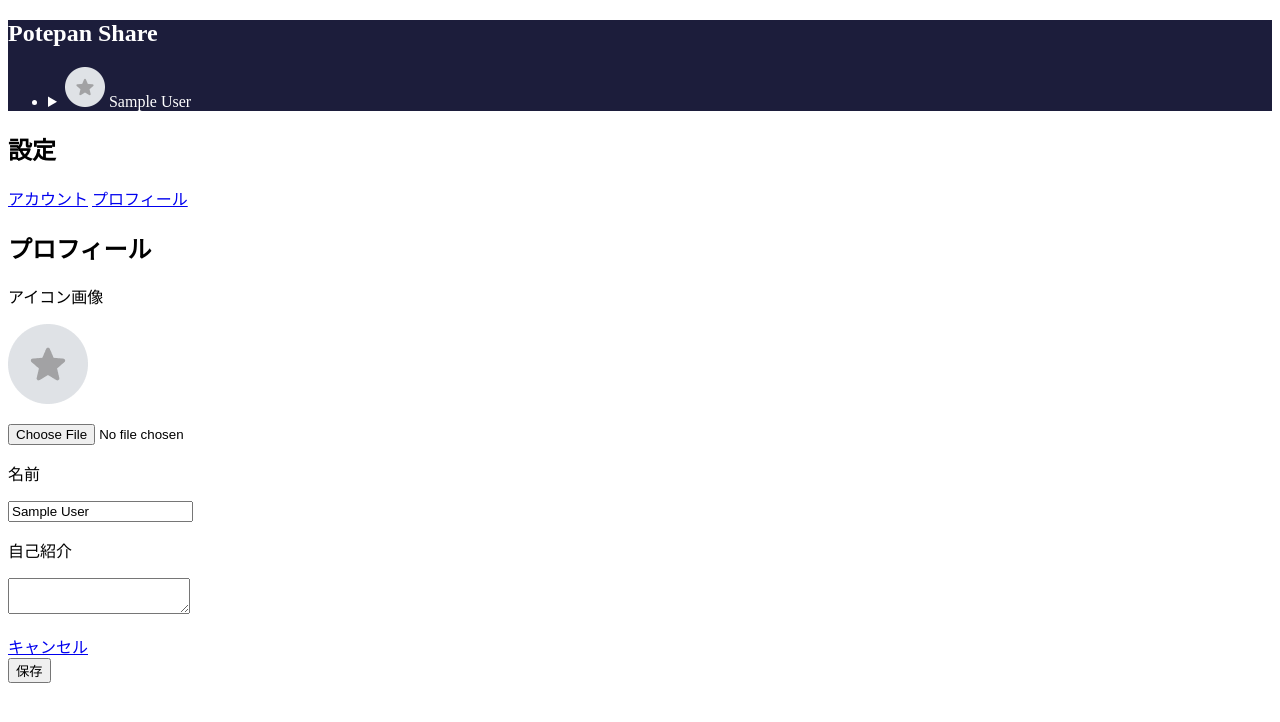
After one commit to hika00/reservation_app, a Rails app: page /users/profile/edit in a window 1280 px wide. The commit adds this page. Shown: the top 722 px of the page. Run offline with Rails 7, Linux system fonts and the light colour scheme; the visitor is signed in with stand-in values (Sample User, id 1); parts of the project's set-up code (start-up, migrations or seed data) failed here and were passed over; some libraries are stand-ins or nearby versions.

Commit message:
プロフィール編集とアカウント編集機能の修正

```diff
--- /dev/null
+++ b/app/controllers/users_controller.rb
@@ -0,0 +1,35 @@
+class UsersController < ApplicationController
+  before_action :authenticate_user!
+
+  def account
+    @user = current_user
+  end
+
+  def profile
+    @user = current_user
+  end
+
+  def edit_profile
+    @user = current_user
+  end
+
+  def update_profile
+    @user = current_user
+    if @user.update(user_params)
+      redirect_to root_path, notice: "プロフィールを更新しました。"
+    else
+      render :edit_profile, status: :unprocessable_entity
+    end
+  end
+
+  def description
+    @user = current_user
+  end
+
+
+  private
+
+  def user_params
+    params.require(:user).permit(:name, :description, :avatar)
+  end
+end
--- /dev/null
+++ b/app/helpers/users_helper.rb
@@ -0,0 +1,2 @@
+module UsersHelper
+end
--- a/app/views/devise/registrations/edit.html.erb
+++ b/app/views/devise/registrations/edit.html.erb
@@ -23,7 +23,7 @@
     <p><%= f.password_field :current_password, autocomplete: "current-password" %></p>
   </div>
 
-  <%= link_to "キャンセル", users_account_path %>
+  <%= link_to "キャンセル", account_users_path %>
 
   <div class="actions">
     <%= f.submit "保存" %>
--- a/app/views/layouts/_header.html.erb
+++ b/app/views/layouts/_header.html.erb
@@ -2,28 +2,31 @@
   <nav>
     <h1>Potepan Share</h1>
 
+    <ul>
       <% if user_signed_in? %>
+        <li>
           <details>
             <summary>
-            <%= current_user.avatar %>
+              <% if current_user.avatar.attached? %>
+                <%= image_tag current_user.avatar, size: "40x40" %>
+              <% else %>
+                <%= image_tag "avatar-default.png", size: "40x40" %>
+              <% end %>
               <%= current_user.name %>
             </summary>
             <ul>
-            <li><link_to "施設の新規登録", new_room_path %></li>
-            <li><link_to "予約済み一覧", reservations_path %></li>
-            <li><link_to "登録済み一覧", rooms_path %></li>
-            <li><link_to "アカウント設定",
-            <li><link_to "ログアウト",
+              <li><%= link_to "施設の新規登録", new_room_path %></li>
+              <li><%= link_to "予約済み一覧", reservations_path %></li>
+              <li><%= link_to "登録済み一覧", rooms_path %></li>
+              <li><%= link_to "アカウント設定", account_users_path %></li>
+              <li><%= link_to "ログアウト", destroy_user_session_path, data: { turbo_method: :delete } %></li>
             </ul>
-
-
           </details>
+        </li>
       <% else %>
         <li><%= link_to "ログイン", new_user_session_path %></li>
         <li><%= link_to "新規登録", new_user_registration_path %></li>
       <% end %>
-
-
+    </ul>
   </nav>
-
 </header>
--- /dev/null
+++ b/app/views/users/edit_profile.html.erb
@@ -0,0 +1,36 @@
+<h2>設定</h2>
+
+<a href="/users/account">アカウント</a>
+<a href="/users/profile">プロフィール</a>
+
+<h2>プロフィール</h2>
+
+<%= form_with(model: @user, url: profile_users_path, local: true, method: :patch) do |f| %>
+  <div class="field">
+    <%= f.label :avatar, "アイコン画像" %>
+
+    <% if @user.avatar.attached? %>
+      <p><%= image_tag @user.avatar %></p>
+    <% else %>
+      <p><%= image_tag "avatar-default.png" %></p>
+    <% end %>
+
+    <%= f.file_field :avatar %>
+  </div>
+
+  <div class="field">
+    <p><%= f.label :name, "名前" %></p>
+    <p><%= f.text_field :name, autocomplete: "name" %></p>
+  </div>
+
+  <div class="field">
+    <p><%= f.label :description, "自己紹介" %></p>
+    <p><%= f.text_area :description, autocomplete: "description" %></p>
+  </div>
+
+  <%= link_to "キャンセル", profile_users_path %>
+
+  <div class="actions">
+    <%= f.submit "保存" %>
+  </div>
+<% end %>
--- a/app/views/users/profile.html.erb
+++ b/app/views/users/profile.html.erb
@@ -5,7 +5,7 @@
 
 <h2>プロフィール</h2>
 
-<a href="<%= edit_user_path %>">編集</a>
+<a href="<%= profile_edit_users_path %>">編集</a>
 
 <p>アイコン画像
   <% if @user.avatar.attached? %>
--- a/config/routes.rb
+++ b/config/routes.rb
@@ -1,21 +1,28 @@
 Rails.application.routes.draw do
   root "homes#index"
+
   devise_for :users, controllers: {
     registrations: 'users/registrations',
     sessions: 'users/sessions'
   }
-  # Define your application routes per the DSL in https://guides.rubyonrails.org/routing.html
 
-  # Reveal health status on /up that returns 200 if the app boots with no exceptions, otherwise 500.
-  # Can be used by load balancers and uptime monitors to verify that the app is live.
   get "up" => "rails/health#show", as: :rails_health_check
-
-  # Render dynamic PWA files from app/views/pwa/*
   get "service-worker" => "rails/pwa#service_worker", as: :pwa_service_worker
   get "manifest" => "rails/pwa#manifest", as: :pwa_manifest
 
+  resource :users, only: [:show] do
+    collection do
+      get "account"
+      get "account/edit"
+      patch "account"
+
+      get "profile", to: "users#profile"
+      get "profile/edit", to: "users#edit_profile"
+      patch "profile", to: "users#update_profile"
+    end
+  end
+
   resources :rooms do
-
     collection do
       get "search"
     end
@@ -29,8 +36,4 @@ Rails.application.routes.draw do
 
   resources :reservations, only: [:index]
 
-
-
-  # Defines the root path route ("/")
-  # root "posts#index"
 end
--- /dev/null
+++ b/db/migrate/20261118134858_add_description_to_users.rb
@@ -0,0 +1,5 @@
+class AddDescriptionToUsers < ActiveRecord::Migration[7.2]
+  def change
+    add_column :users, :description, :text
+  end
+end
```
Also changed, not shown: app/views/users/edit.html.erb (deleted, +0 -37 lines), test/controllers/users_controller_test.rb (added, +7 -0 lines), app/models/user.rb (line endings or trailing spaces), db/schema.rb. Lines whose indentation alone changed are shown as unchanged.
